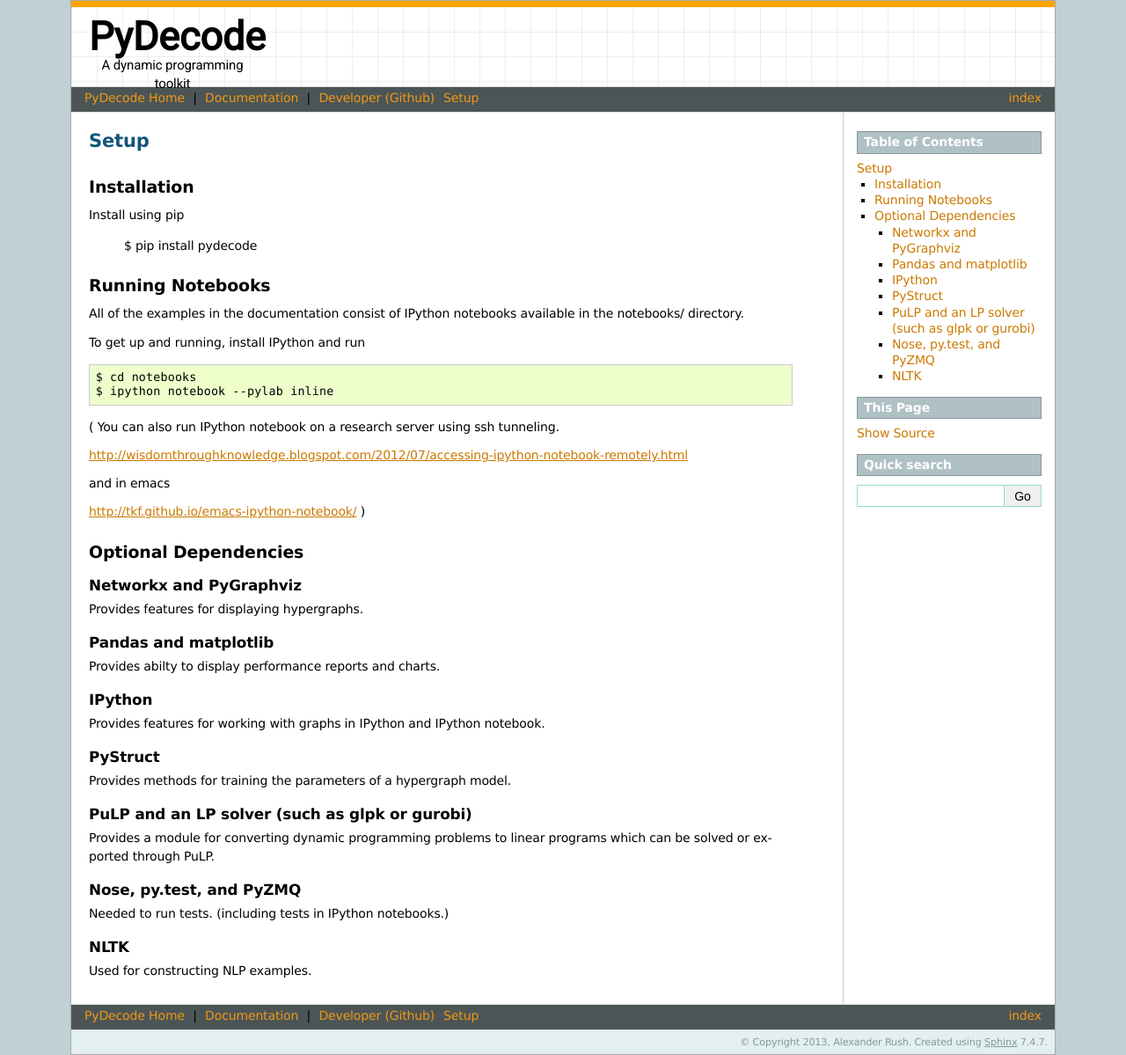
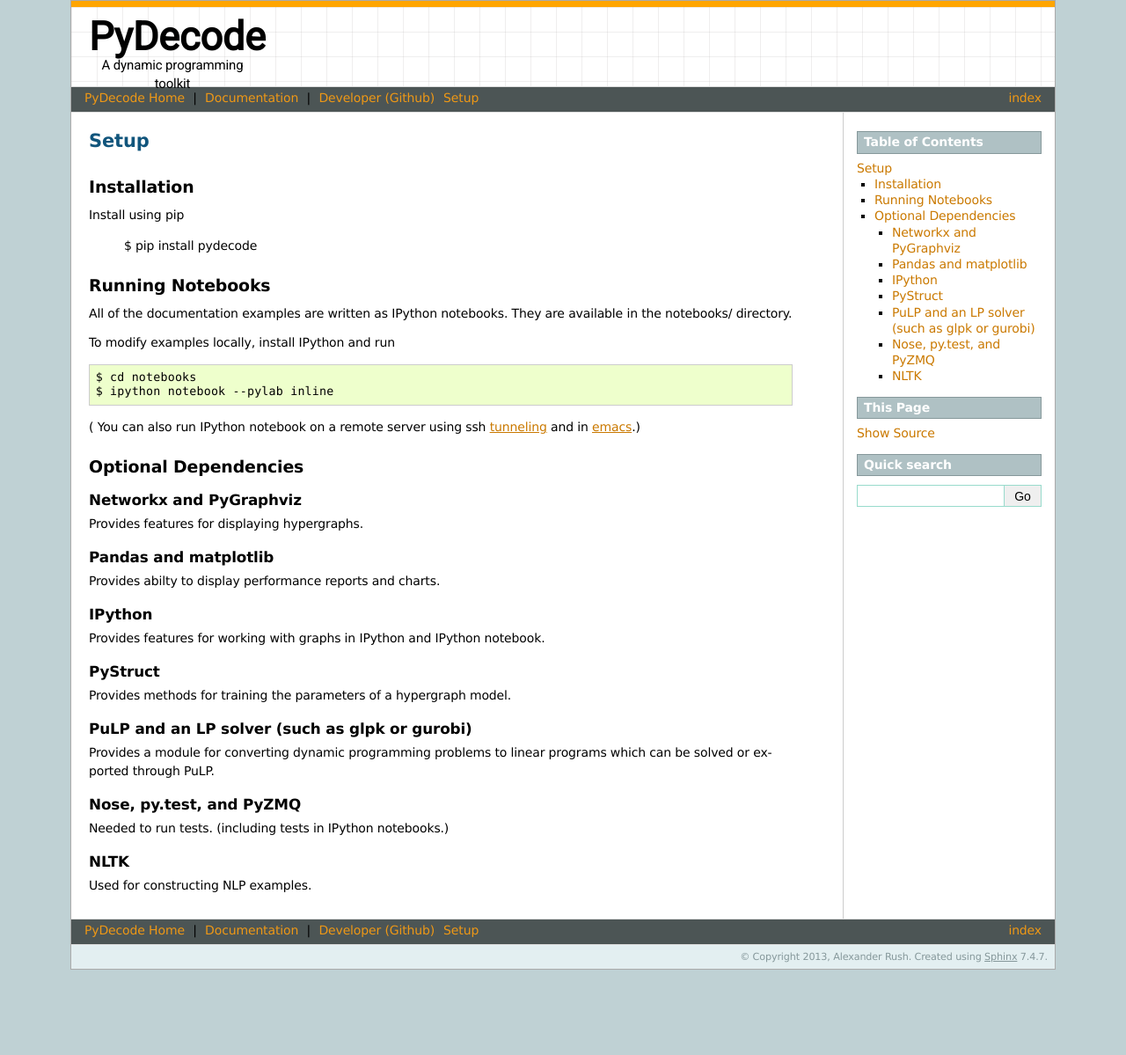
Before and after one commit to srush/PyDecode, a Sphinx documentation site: the page built from docs/source/setup.rst, in a window 1280 px wide. Shown: the whole page at 88% size. Built offline with Sphinx 7.4.7, drawn with Linux system fonts in a browser that asks for light colours; pages that are not in the unit, such as notebooks, are missing from menus; after the commit the page ends 1102 px from its top, so only the background shows below that.

```diff
--- a/docs/source/setup.rst
+++ b/docs/source/setup.rst
@@ -12,21 +12,17 @@
 Running Notebooks
 =================
 
-All of the examples in the documentation consist of IPython notebooks available in the notebooks/ directory.
+All of the documentation examples are written as IPython notebooks. They are available in the notebooks/ directory.
 
-To get up and running, install IPython and run ::
+To modify examples locally, install IPython and run ::
 
     $ cd notebooks
     $ ipython notebook --pylab inline
 
-( You can also run IPython notebook on a research server using ssh tunneling.
+( You can also run IPython notebook on a remote server using ssh tunneling_ and in emacs_.)
 
-http://wisdomthroughknowledge.blogspot.com/2012/07/accessing-ipython-notebook-remotely.html
-
-and in emacs
-
-http://tkf.github.io/emacs-ipython-notebook/
-)
+.. _tunneling: http://wisdomthroughknowledge.blogspot.com/2012/07/accessing-ipython-notebook-remotely.html
+.. _emacs: http://tkf.github.io/emacs-ipython-notebook/
 
 Optional Dependencies
 =====================
```
Also changed, not shown: README.rst (+6 -1 lines), .travis.yml.
